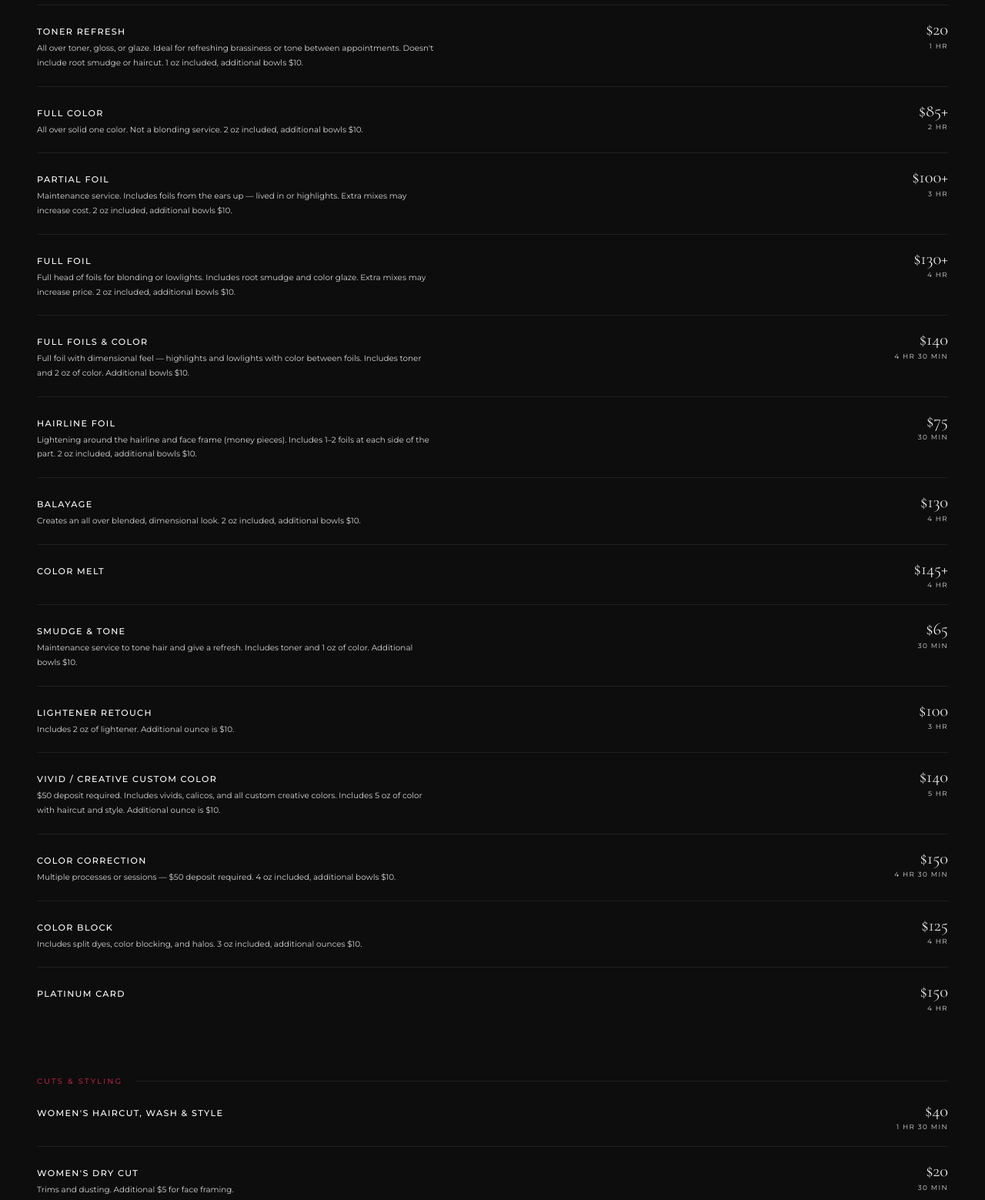
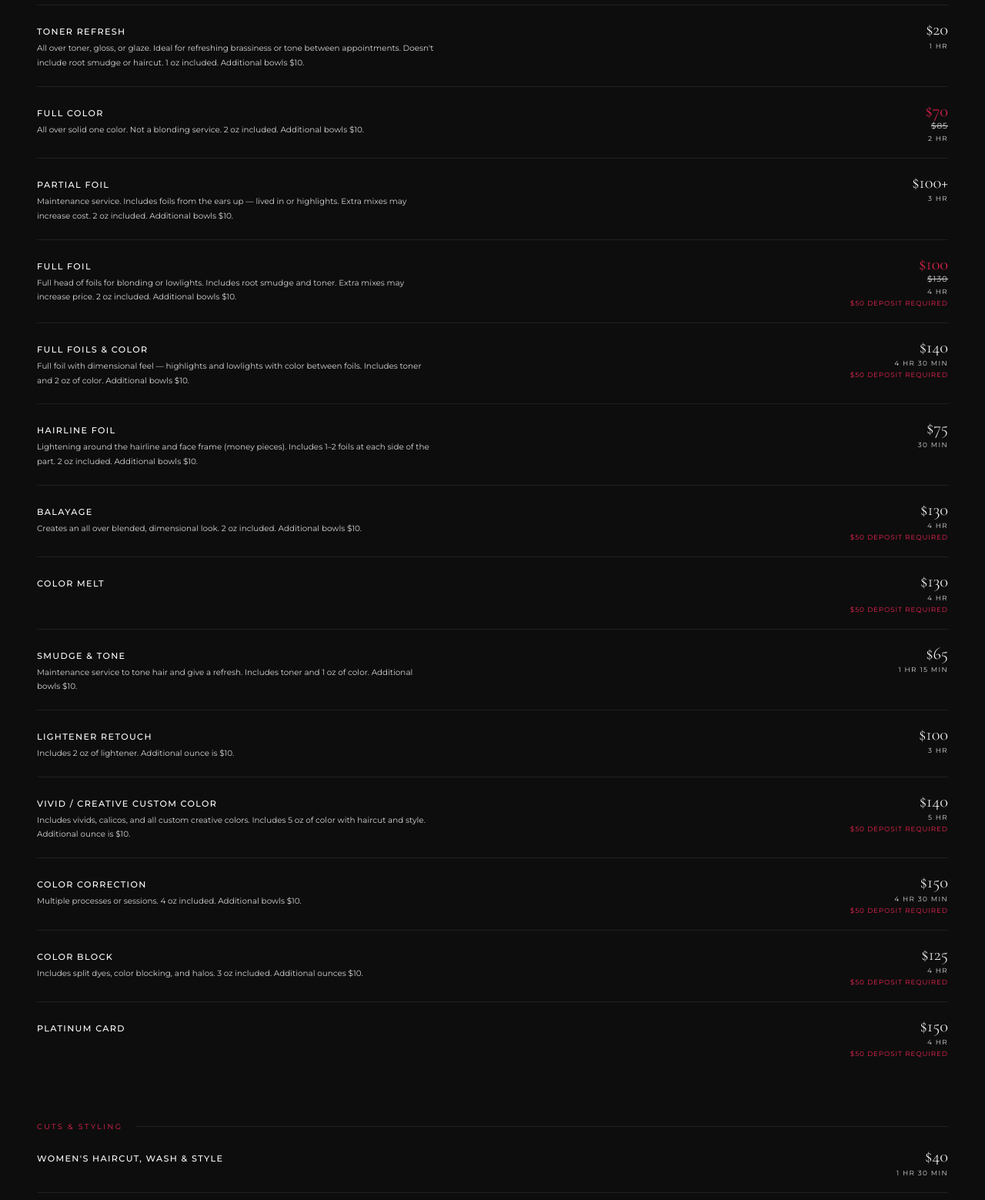
Before and after one commit to Jimmy-cs01/Laynas-Booking-Website, a plain HTML site: page services.html in a window 1280 px wide. Shown: the part 460-2019 px from the top of the page at 77% size. Drawn offline with nearby package versions, Linux system fonts and the light colour scheme.

Commit message:
Updated services

```diff
--- a/services.html
+++ b/services.html
@@ -79,11 +79,38 @@
       line-height: 1;
     }
 
+    .service-price-sale {
+      font-family: var(--font-display);
+      font-size: 1.4rem;
+      font-weight: 300;
+      color: var(--accent);
+      display: block;
+      line-height: 1;
+    }
+
+    .service-price-original {
+      font-size: 0.65rem;
+      letter-spacing: 0.1em;
+      color: var(--muted);
+      text-decoration: line-through;
+      display: block;
+      margin-top: 2px;
+    }
+
     .service-duration {
       font-size: 0.55rem;
       letter-spacing: 0.15em;
       text-transform: uppercase;
       color: var(--muted);
+      margin-top: 4px;
+      display: block;
+    }
+
+    .service-deposit {
+      font-size: 0.55rem;
+      letter-spacing: 0.1em;
+      text-transform: uppercase;
+      color: var(--accent);
       margin-top: 4px;
       display: block;
     }
@@ -151,7 +178,7 @@
       <div class="service-row">
         <div class="service-info">
           <p class="service-title">Toner Refresh</p>
-          <p class="service-description">All over toner, gloss, or glaze. Ideal for refreshing brassiness or tone between appointments. Doesn't include root smudge or haircut. 1 oz included, additional bowls $10.</p>
+          <p class="service-description">All over toner, gloss, or glaze. Ideal for refreshing brassiness or tone between appointments. Doesn't include root smudge or haircut. 1 oz included. Additional bowls $10.</p>
         </div>
         <div class="service-meta">
           <span class="service-price">$20</span>
@@ -162,10 +189,11 @@
       <div class="service-row">
         <div class="service-info">
           <p class="service-title">Full Color</p>
-          <p class="service-description">All over solid one color. Not a blonding service. 2 oz included, additional bowls $10.</p>
+          <p class="service-description">All over solid one color. Not a blonding service. 2 oz included. Additional bowls $10.</p>
         </div>
         <div class="service-meta">
-          <span class="service-price">$85+</span>
+          <span class="service-price-sale">$70</span>
+          <span class="service-price-original">$85</span>
           <span class="service-duration">2 hr</span>
         </div>
       </div>
@@ -173,7 +201,7 @@
       <div class="service-row">
         <div class="service-info">
           <p class="service-title">Partial Foil</p>
-          <p class="service-description">Maintenance service. Includes foils from the ears up — lived in or highlights. Extra mixes may increase cost. 2 oz included, additional bowls $10.</p>
+          <p class="service-description">Maintenance service. Includes foils from the ears up — lived in or highlights. Extra mixes may increase cost. 2 oz included. Additional bowls $10.</p>
         </div>
         <div class="service-meta">
           <span class="service-price">$100+</span>
@@ -184,11 +212,13 @@
       <div class="service-row">
         <div class="service-info">
           <p class="service-title">Full Foil</p>
-          <p class="service-description">Full head of foils for blonding or lowlights. Includes root smudge and color glaze. Extra mixes may increase price. 2 oz included, additional bowls $10.</p>
+          <p class="service-description">Full head of foils for blonding or lowlights. Includes root smudge and toner. Extra mixes may increase price. 2 oz included. Additional bowls $10.</p>
         </div>
         <div class="service-meta">
-          <span class="service-price">$130+</span>
+          <span class="service-price-sale">$100</span>
+          <span class="service-price-original">$130</span>
           <span class="service-duration">4 hr</span>
+          <span class="service-deposit">$50 deposit required</span>
         </div>
       </div>
 
@@ -200,13 +230,14 @@
         <div class="service-meta">
           <span class="service-price">$140</span>
           <span class="service-duration">4 hr 30 min</span>
+          <span class="service-deposit">$50 deposit required</span>
         </div>
       </div>
 
       <div class="service-row">
         <div class="service-info">
           <p class="service-title">Hairline Foil</p>
-          <p class="service-description">Lightening around the hairline and face frame (money pieces). Includes 1–2 foils at each side of the part. 2 oz included, additional bowls $10.</p>
+          <p class="service-description">Lightening around the hairline and face frame (money pieces). Includes 1–2 foils at each side of the part. 2 oz included. Additional bowls $10.</p>
         </div>
         <div class="service-meta">
           <span class="service-price">$75</span>
@@ -217,11 +248,12 @@
       <div class="service-row">
         <div class="service-info">
           <p class="service-title">Balayage</p>
-          <p class="service-description">Creates an all over blended, dimensional look. 2 oz included, additional bowls $10.</p>
+          <p class="service-description">Creates an all over blended, dimensional look. 2 oz included. Additional bowls $10.</p>
         </div>
         <div class="service-meta">
           <span class="service-price">$130</span>
           <span class="service-duration">4 hr</span>
+          <span class="service-deposit">$50 deposit required</span>
         </div>
       </div>
 
@@ -230,8 +262,9 @@
           <p class="service-title">Color Melt</p>
         </div>
         <div class="service-meta">
-          <span class="service-price">$145+</span>
+          <span class="service-price">$130</span>
           <span class="service-duration">4 hr</span>
+          <span class="service-deposit">$50 deposit required</span>
         </div>
       </div>
 
@@ -242,7 +275,7 @@
         </div>
         <div class="service-meta">
           <span class="service-price">$65</span>
-          <span class="service-duration">30 min</span>
+          <span class="service-duration">1 hr 15 min</span>
         </div>
       </div>
 
@@ -260,33 +293,36 @@
       <div class="service-row">
         <div class="service-info">
           <p class="service-title">Vivid / Creative Custom Color</p>
-          <p class="service-description">$50 deposit required. Includes vivids, calicos, and all custom creative colors. Includes 5 oz of color with haircut and style. Additional ounce is $10.</p>
+          <p class="service-description">Includes vivids, calicos, and all custom creative colors. Includes 5 oz of color with haircut and style. Additional ounce is $10.</p>
         </div>
         <div class="service-meta">
           <span class="service-price">$140</span>
           <span class="service-duration">5 hr</span>
+          <span class="service-deposit">$50 deposit required</span>
         </div>
       </div>
 
       <div class="service-row">
         <div class="service-info">
           <p class="service-title">Color Correction</p>
-          <p class="service-description">Multiple processes or sessions — $50 deposit required. 4 oz included, additional bowls $10.</p>
+          <p class="service-description">Multiple processes or sessions. 4 oz included. Additional bowls $10.</p>
         </div>
         <div class="service-meta">
           <span class="service-price">$150</span>
           <span class="service-duration">4 hr 30 min</span>
+          <span class="service-deposit">$50 deposit required</span>
         </div>
       </div>
 
       <div class="service-row">
         <div class="service-info">
           <p class="service-title">Color Block</p>
-          <p class="service-description">Includes split dyes, color blocking, and halos. 3 oz included, additional ounces $10.</p>
+          <p class="service-description">Includes split dyes, color blocking, and halos. 3 oz included. Additional ounces $10.</p>
         </div>
         <div class="service-meta">
           <span class="service-price">$125</span>
           <span class="service-duration">4 hr</span>
+          <span class="service-deposit">$50 deposit required</span>
         </div>
       </div>
 
@@ -297,6 +333,7 @@
         <div class="service-meta">
           <span class="service-price">$150</span>
           <span class="service-duration">4 hr</span>
+          <span class="service-deposit">$50 deposit required</span>
         </div>
       </div>
     </div>
@@ -321,7 +358,7 @@
           <p class="service-description">Trims and dusting. Additional $5 for face framing.</p>
         </div>
         <div class="service-meta">
-          <span class="service-price">$20</span>
+          <span class="service-price">$30</span>
           <span class="service-duration">30 min</span>
         </div>
       </div>
@@ -436,7 +473,8 @@
           <p class="service-title">Eyebrow Wax</p>
         </div>
         <div class="service-meta">
-          <span class="service-price">$15</span>
+          <span class="service-price-sale">$10</span>
+          <span class="service-price-original">$15</span>
           <span class="service-duration">15 min</span>
         </div>
       </div>
@@ -480,7 +518,7 @@
 
   </div>
 
-  <footer>© 2025 Beauty by Layna</footer>
+  <footer>© 2026 Beauty by Layna</footer>
   <script>
     const hamburger = document.getElementById('hamburger');
     const navUl = document.querySelector('nav ul');
```
Also changed, not shown: about.html (+2 -2 lines), index.html (+1 -1 lines), portfolio.html (+1 -1 lines).
